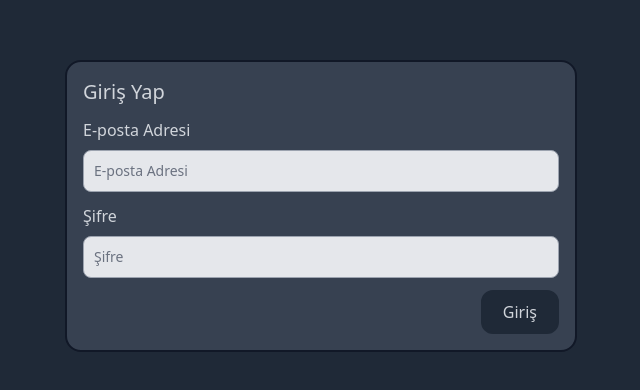
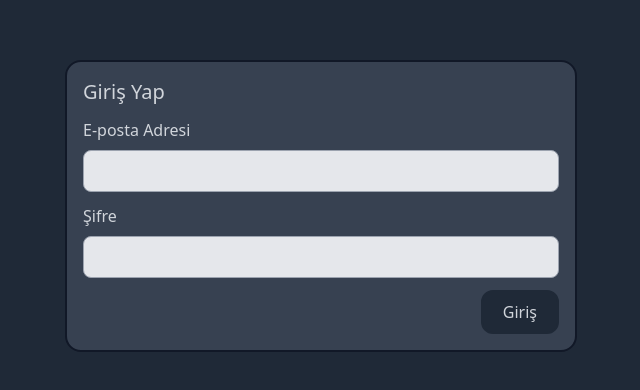
Before and after one commit to eminakcil/qr-menu-react, a React (Vite) app: page /auth/login in a window 1280 px wide. Shown: the part 194-584 px from the top of the page, without its empty margins (319-959 px from the left). Built offline with nearby package versions, Linux system fonts and the light colour scheme.

Commit message:
input support now textarea

```diff
--- a/src/components/Input.jsx
+++ b/src/components/Input.jsx
@@ -1,7 +1,11 @@
-import { forwardRef } from 'react'
+import { createElement, forwardRef } from 'react'
 import FormText from './FormText'
 
 const Input = forwardRef(({ label, inline = false, type = 'text', ...props }, ref) => {
+  const inputElements = {
+    textarea: 'textarea',
+  }
+
   return (
     <div>
       {!inline && (
@@ -9,13 +13,13 @@ const Input = forwardRef(({ label, inline = false, type = 'text', ...props }, re
           <FormText>{label}</FormText>
         </label>
       )}
-      <input
-        ref={ref}
-        type={type}
-        className="block w-full p-2.5 text-sm rounded-lg bg-gray-200 border border-gray-400 text-gray-700 placeholder-gray-500"
-        placeholder={label}
-        {...props}
-      />
+      {createElement(inputElements?.[type] || 'input', {
+        ref,
+        type,
+        className:
+          'block w-full p-2.5 text-sm rounded-lg bg-gray-200 border border-gray-400 text-gray-700 placeholder-gray-500',
+        ...props,
+      })}
     </div>
   )
 })
```
